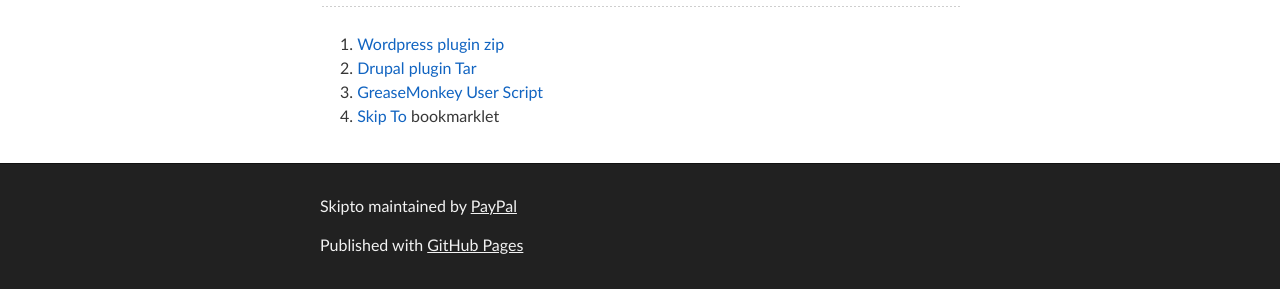
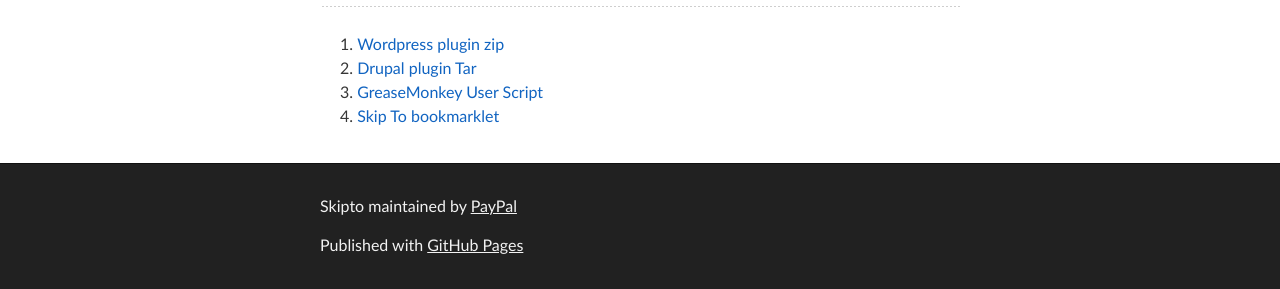
Before and after one commit to paypal/skipto, a Jekyll site: the page built from index.md, in a window 1280 px wide and 900 px high, scrolled down 3703 px. Shown: the part 608-897 px from the top of the window. Built offline with Jekyll 4.4.1, drawn with Linux system fonts in a browser that asks for light colours; Markdown is read by kramdown in place of the engine named in the settings; part of the change alters nothing that is shown.

```diff
--- a/_layouts/index.html
+++ b/_layouts/index.html
@@ -34,7 +34,7 @@
 					  	<li><a href="https://drupal.org/project/SkipTo">Drupal plugin Tar</a></li>
 					  	<li><a href="./downloads/js/SkipTo.user.js">GreaseMonkey User Script</a></li>
 					  	<li>
-							<a href="javascript:(function(){var scr=document.createElement('SCRIPT');scr.type='text/javascript';scr.src='http://paypal.github.io/SkipTo/downloads/js/SkipTo.min.js?';document.getElementsByTagName('head')[0].appendChild(scr);})();">Skip To</a> bookmarklet
+							<a href="javascript:(function(){var scr=document.createElement('SCRIPT');scr.type='text/javascript';scr.src='http://paypal.github.io/SkipTo/downloads/js/SkipTo.min.js?';document.getElementsByTagName('head')[0].appendChild(scr);})();">Skip To bookmarklet</a>
 						</li>
 
 					  </ol>
```
